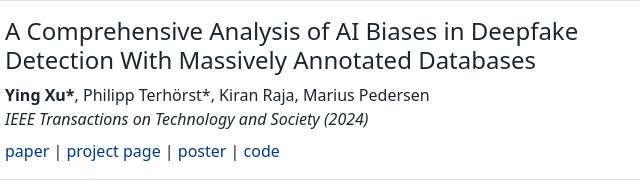
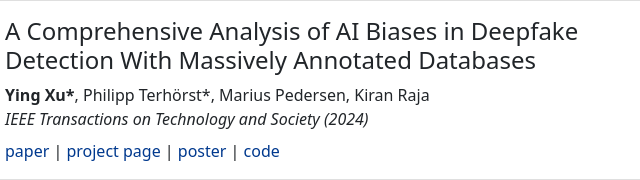
Before and after one commit to xuyingzhongguo/xuyingzhongguo.github.io, a plain HTML site: page index.html in a window 1280 px wide. Shown: the part 652-832 px from the top of the page, 450-1090 px from the left. Drawn offline with nearby package versions, Linux system fonts and the light colour scheme; files whose address does not match are found by name.

Commit message:
authorship

```diff
--- a/index.html
+++ b/index.html
@@ -84,7 +84,7 @@
                         <div class="p-2 order-2 bd-highlight paper">
                             <h4 class="my-0 mb-2 font-weight-normal">A Comprehensive Analysis of AI Biases in Deepfake Detection With Massively Annotated Databases</h4>
                             <ul class="list-unstyled mb-0">
-                                <li><b>Ying Xu*</b>, Philipp Terh&oumlrst*, Kiran Raja, Marius Pedersen</li>
+                                <li><b>Ying Xu*</b>, Philipp Terh&oumlrst*, Marius Pedersen, Kiran Raja </li>
                                 <li><i>IEEE Transactions on Technology and Society (2024)</i></li>
                                 <li class="mt-2"><a target="_blank" href="https://ieeexplore.ieee.org/abstract/document/10438899">paper</a> | <a
                                         target="_blank" href="df_bias/index.html">project page</a> | <a href="df_bias/poster.pdf">poster</a> |
```
